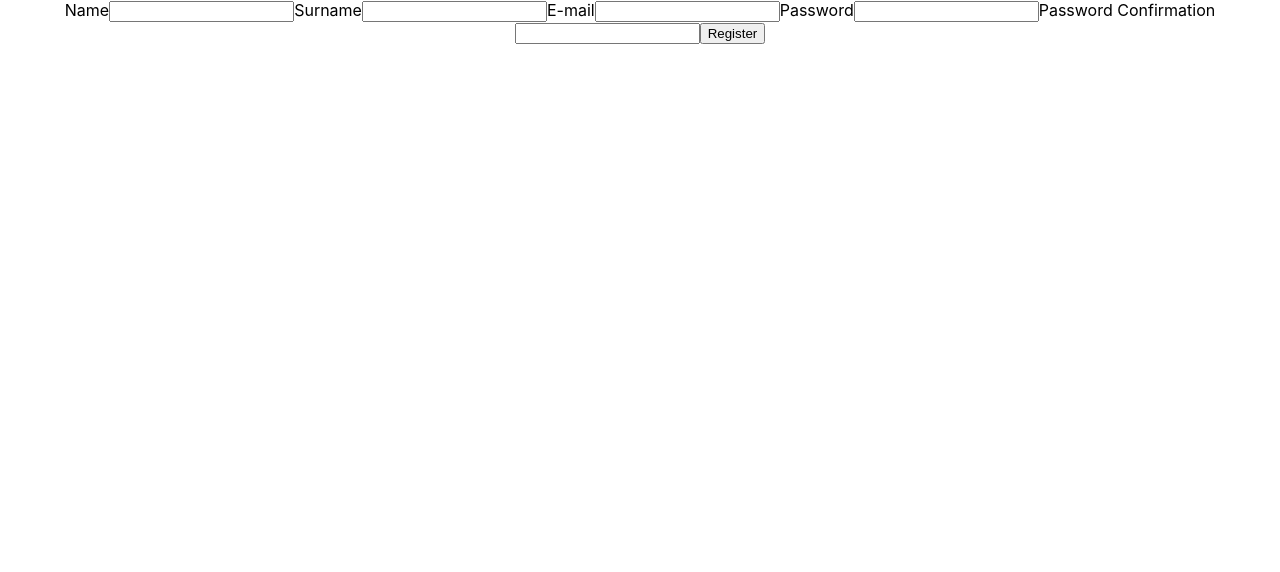
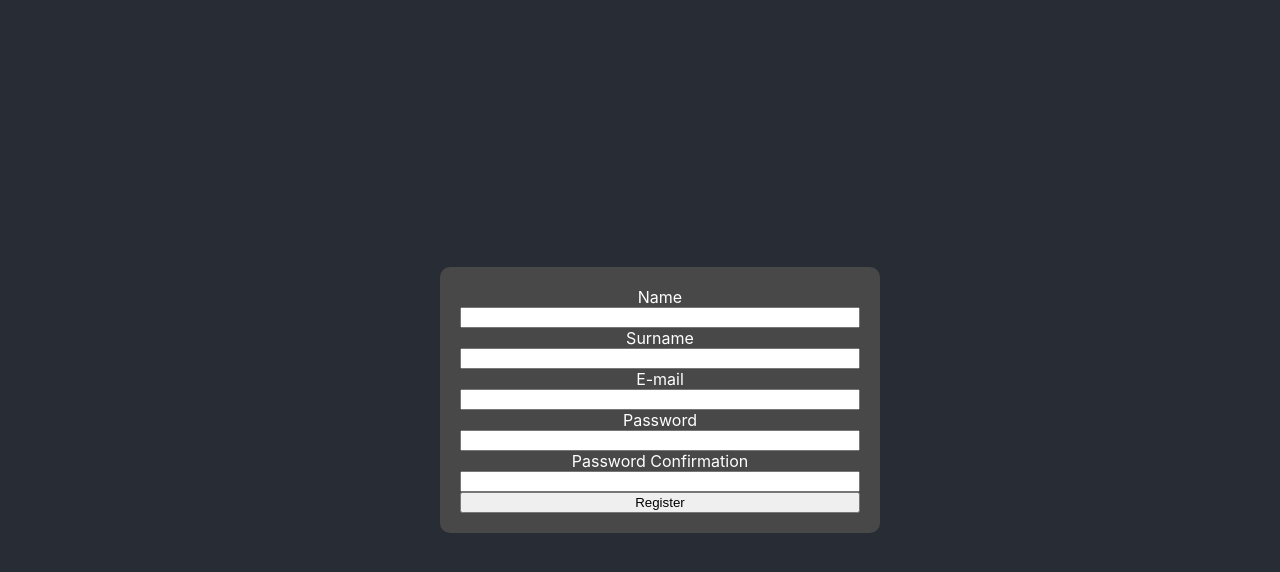
Before and after one commit to marcinmiz/DietManagementApp, a React (Create React App) app in the folder frontend/: page / in a window 1280 px wide. Shown: the top 572 px of the page. Built offline with nearby package versions, Linux system fonts and the light colour scheme.

Commit message:
Modify App-Header class name and delete some properties, add card and form classes

```diff
--- a/frontend/src/App.css
+++ b/frontend/src/App.css
@@ -2,13 +2,23 @@
   text-align: center;
 }
 
-.App-header {
+.App-content {
   background-color: #282c34;
   min-height: 100vh;
   display: flex;
-  flex-direction: column;
   align-items: center;
   justify-content: center;
-  font-size: calc(10px + 2vmin);
   color: white;
 }
+
+.card {
+  background-color: #484848;
+  padding: 5%;
+  border-radius: 10px;
+}
+
+.form {
+  display: flex;
+  flex-direction: column;
+  justify-content: center;
+}
```
